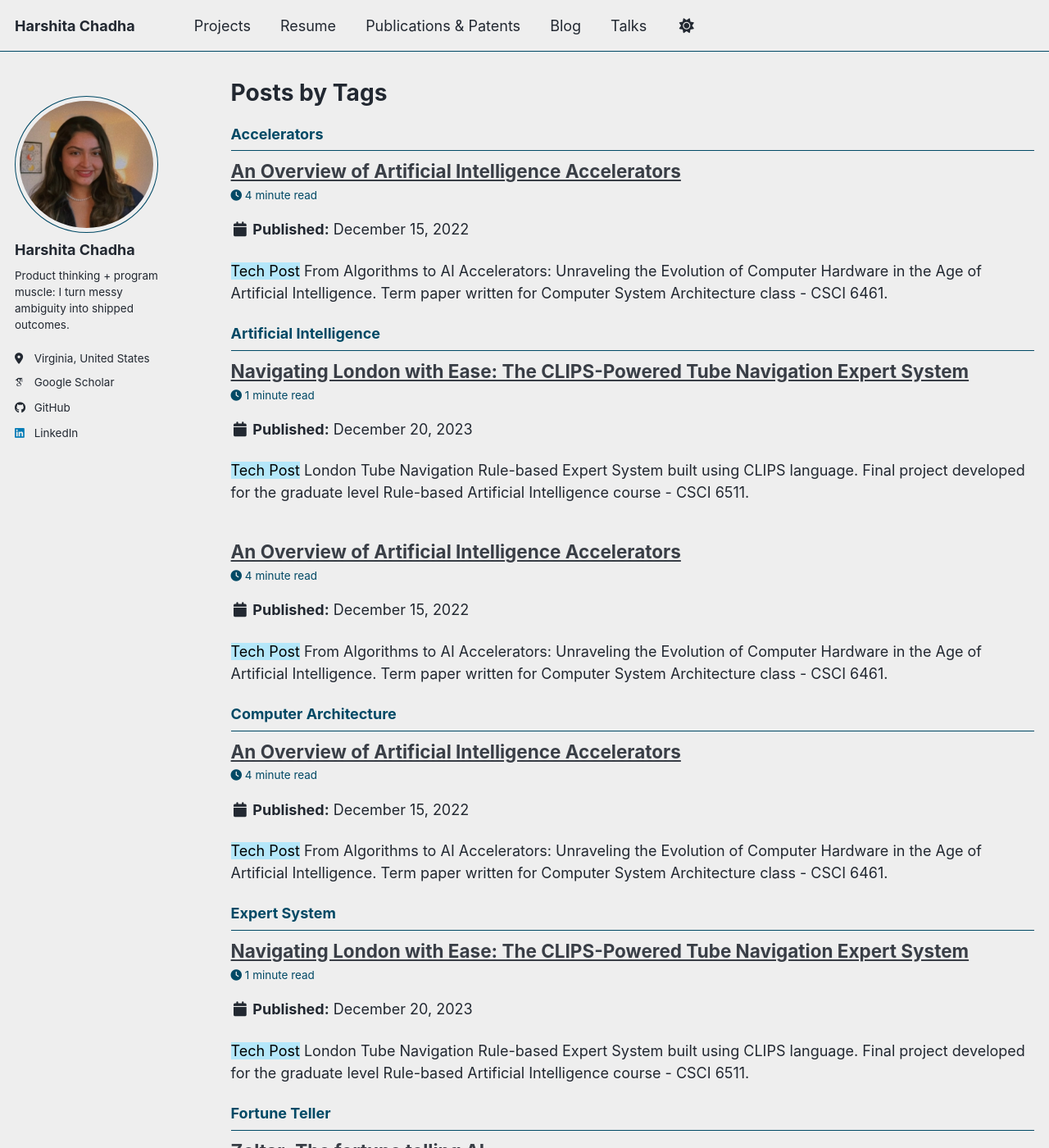
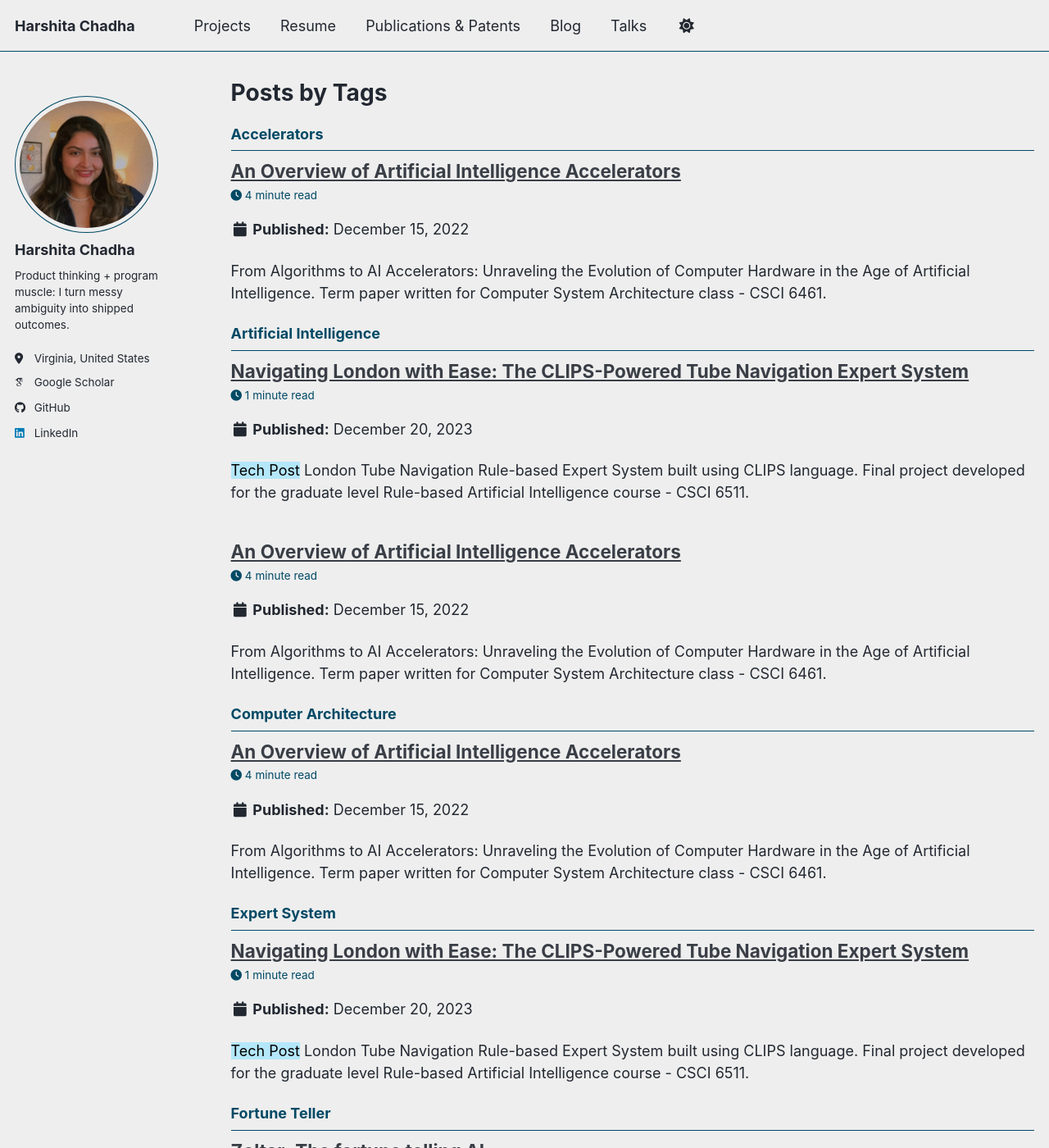
Before and after one commit to harshitaachadha/harshitaachadha.github.io, a Jekyll site: the page built from _pages/tag-archive.html, in a window 1280 px wide and 1400 px high. Shown: the whole window at 82% size. Built offline with Jekyll 4.4.1, drawn with Linux system fonts in a browser that asks for light colours; some web fonts are replaced; a script bundle is joined from its source files by our own code; library files that are not in the unit come from our copies.

Commit message:
Update 2022-12-15-csatpaper.md

```diff
--- a/_posts/2022-12-15-csatpaper.md
+++ b/_posts/2022-12-15-csatpaper.md
@@ -2,7 +2,7 @@
 title: 'An Overview of Artificial Intelligence Accelerators'
 date: 2022-12-15
 permalink: /posts/2022/06/csatpaper/
-excerpt: '<mark style="background-color: #b4e7fa">Tech Post</mark> From Algorithms to AI Accelerators: Unraveling the Evolution of Computer Hardware in the Age of Artificial Intelligence. Term paper written for Computer System Architecture class - CSCI 6461.'
+excerpt: 'From Algorithms to AI Accelerators: Unraveling the Evolution of Computer Hardware in the Age of Artificial Intelligence. Term paper written for Computer System Architecture class - CSCI 6461.'
 tags:
   - Artificial Intelligence
   - Accelerators
```
